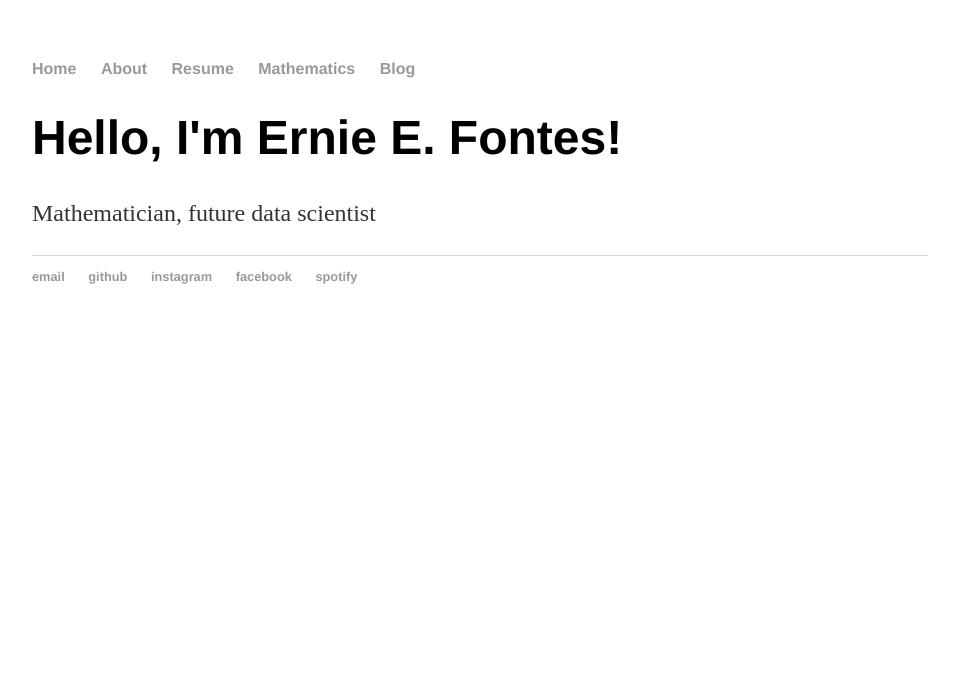
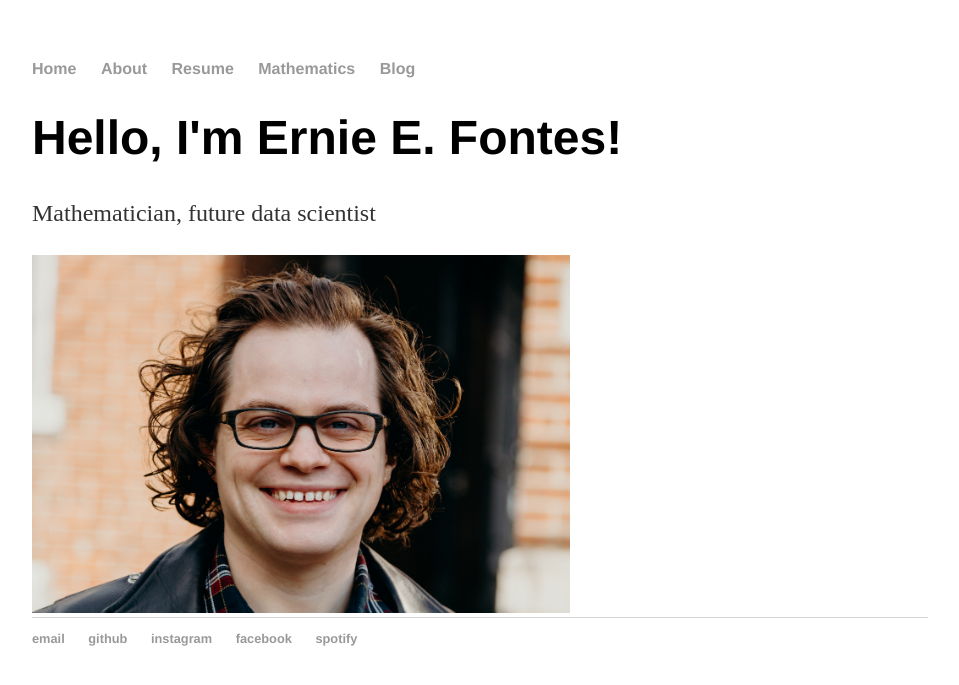
Before and after one commit to erniefontes/erniefontes.github.io, a Jekyll site: the page built from index.html, in a window 1280 px wide. Shown: the top 685 px of the page, without its empty margins (160-1119 px from the left). Built offline with Jekyll 4.4.1, drawn with Linux system fonts in a browser that asks for light colours.

Commit message:
index init

```diff
--- a/index.html
+++ b/index.html
@@ -5,4 +5,5 @@
 <div class="blurb">
 		<h1>Hello, I'm Ernie E. Fontes!</h1>
 		<p>Mathematician, future data scientist</p>
+		<img src="images/ernie_headshot.jpg" width = 60% alt="Ernie E. Fontes"/>
 </div><!-- /.blurb -->
```
